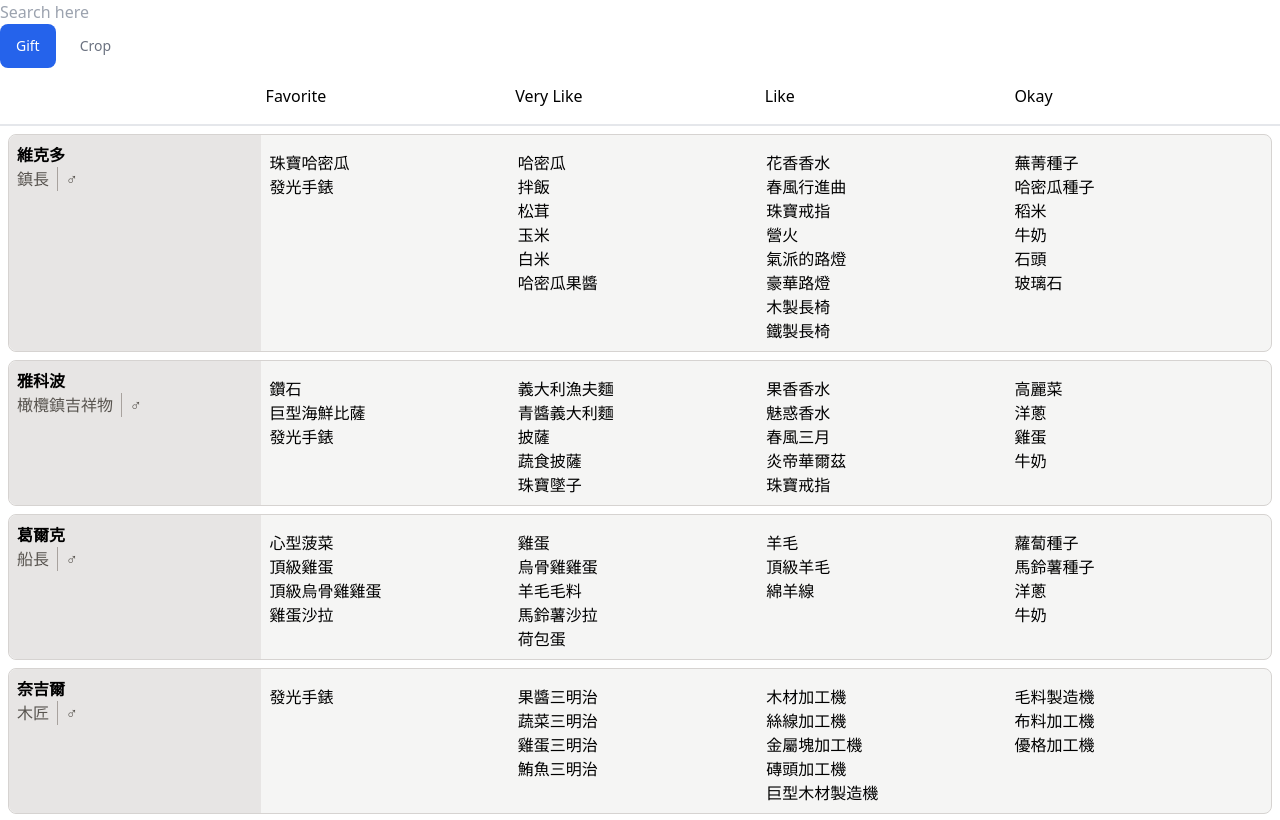
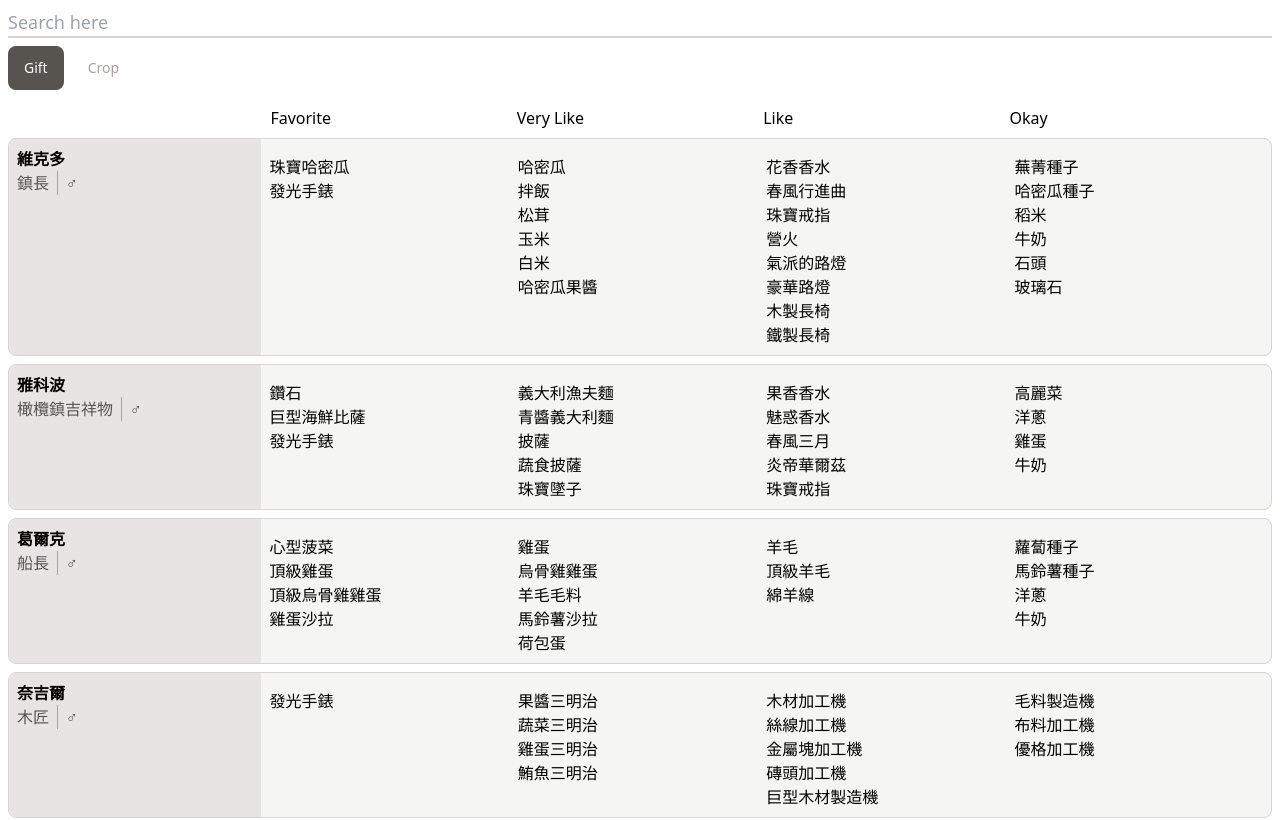
Before and after one commit to pig60214/harvest-moon, a React (Create React App) app: page / in a window 1280 px wide. Shown: the top 820 px of the page. Built offline with nearby package versions, Linux system fonts and the light colour scheme.

Commit message:
Align Style

```diff
--- a/src/App.js
+++ b/src/App.js
@@ -9,7 +9,7 @@ function TableRow ({data, searchInput}) {
   const isSearchName = data.name.includes(searchInput) || data.description.includes(searchInput);
   const isMe = (gift, level) => gift.level === level && (isSearchName || JSON.stringify(gift).includes(searchInput));
   return (
-    <div className='my-card m-2 space-y-2'>
+    <div className='my-card space-y-2'>
       <div className='my-card-header flex flex-col md:w-1/5'>
         <div className='font-black'>{ data.name }</div>
         <div className='flex text-stone-600 divide-x divide-stone-400'>
@@ -47,7 +47,7 @@ function Neighborhoods ({searchInput}) {
   });
   return (
     <>
-      <div className='hidden md:flex border-b-2 p-4'>
+      <div className='hidden md:flex px-4 pt-2'>
         <div className='w-1/5'></div>
         <div className='w-1/5'>Favorite</div>
         <div className='w-1/5'>Very Like</div>
@@ -133,16 +133,17 @@ function App() {
     //     </a>
     //   </header>
     // </div>
-    <>
+    <div className='m-2 space-y-2'>
     <input
       type="text"
       placeholder="Search here"
+      className='w-full border-b-2 border-stone-300 text-lg'
       onChange={e => setSearchInput(e.target.value)}
       value={searchInput}
     />
     <Tabs activeTab={activeTab} setActiveTab={setActiveTab}/>
     <TabContent activeTab={activeTab} searchInput={searchInput}/>
-    </>
+    </div>
   );
 }
 
--- a/src/index.css
+++ b/src/index.css
@@ -3,7 +3,7 @@
 @tailwind utilities;
 
 .my-tabs {
-  @apply flex flex-wrap text-sm font-medium text-center text-gray-500 dark:text-gray-400
+  @apply flex flex-wrap text-sm font-medium text-center text-stone-500 text-stone-400
 }
 
 .my-tabs li {
@@ -15,11 +15,11 @@
 }
 
 .my-tabs span.inactive {
-  @apply hover:text-gray-900 hover:bg-gray-100 dark:hover:bg-gray-800 dark:hover:text-white
+  @apply hover:text-stone-900 hover:bg-stone-200
 }
 
 .my-tabs span.active {
-  @apply text-white bg-blue-600
+  @apply text-white bg-stone-600
 }
 
 .my-card {
```
